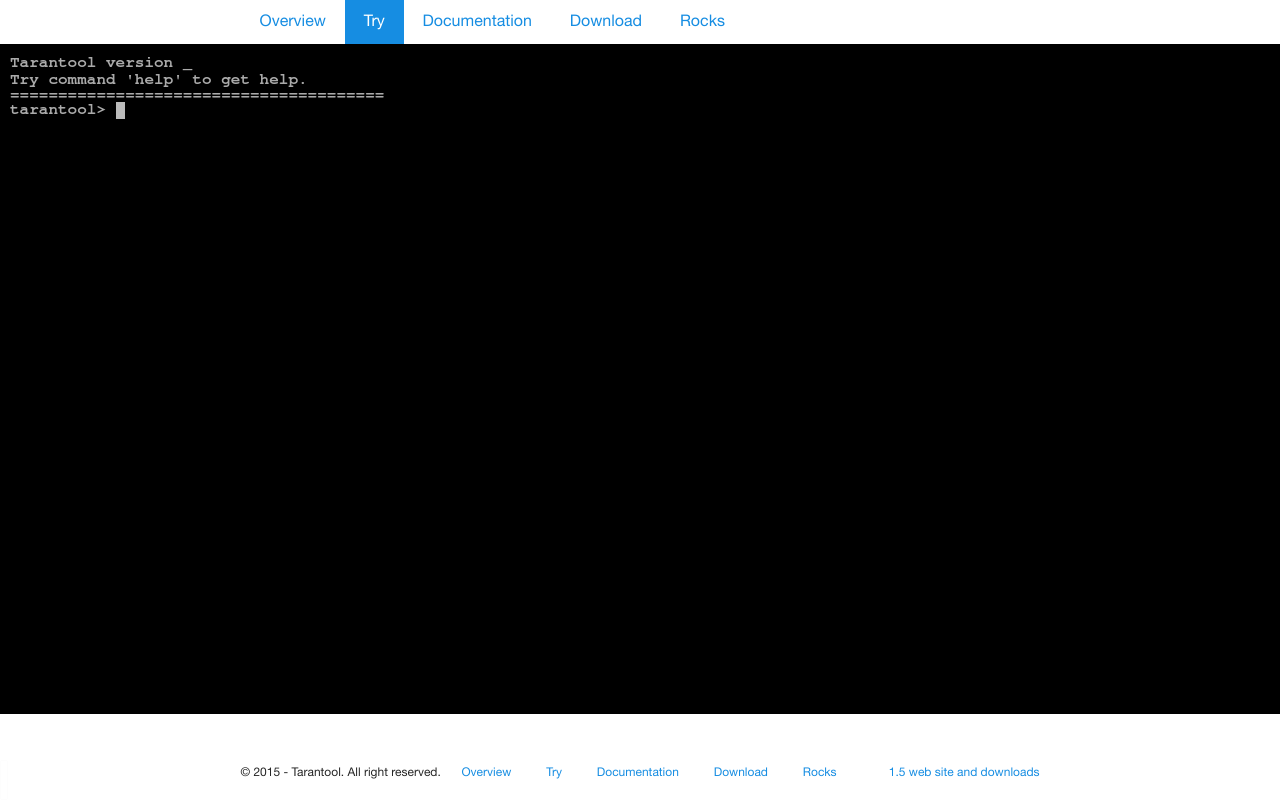
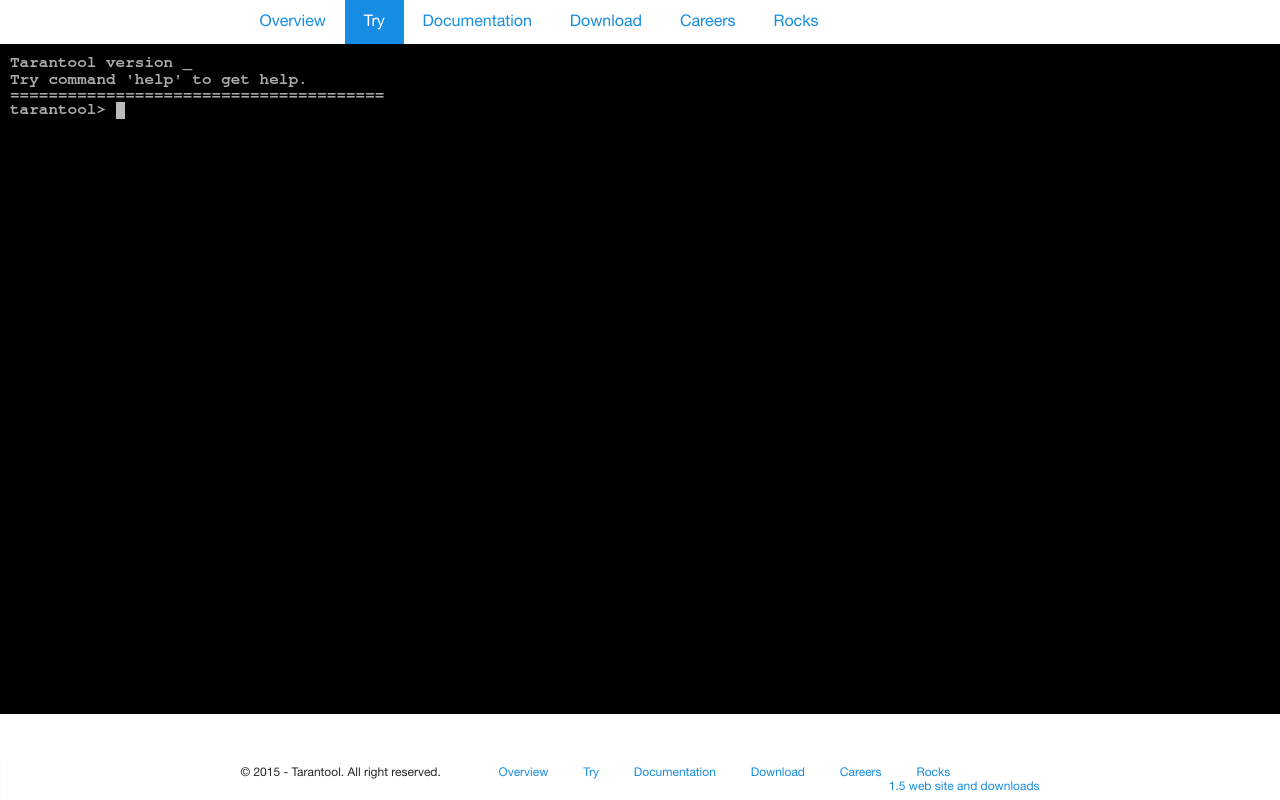
Before and after one commit to tarantool/try, a plain HTML site: page try/templates/index.html in a window 1280 px wide. Drawn offline with nearby package versions, Linux system fonts and the light colour scheme; files that its build step writes are made by us from their sources; no server answers; files whose address does not match are found by name.

Commit message:
Update templates

```diff
--- a/try/templates/index.html
+++ b/try/templates/index.html
@@ -55,6 +55,12 @@
       <li class="b-menu-item">
 
         <a href="http://tarantool.org/download.html" class="b-menu-item-url">Download</a>
+
+      </li>
+
+      <li class="b-menu-item">
+
+        <a href="http://tarantool.org/careers.html" class="b-menu-item-url">Careers</a>
 
       </li>
 
@@ -145,6 +151,12 @@
 
       <li class="b-menu-item">
 
+        <a href="http://tarantool.org/careers.html" class="b-menu-item-url">Careers</a>
+
+      </li>
+
+      <li class="b-menu-item">
+
         <a href="http://rocks.tarantool.org" class="b-menu-item-url">Rocks</a>
 
       </li>
```
Also changed, not shown: 1 other file.
